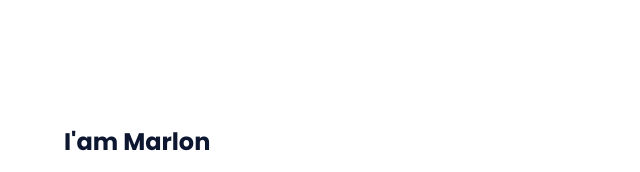
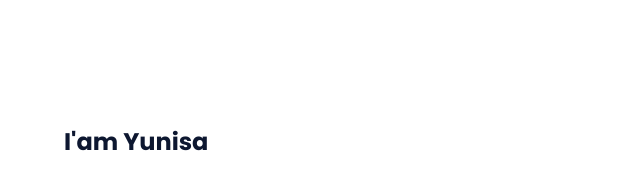
Before and after one commit to yunisadwi/Tugas-Pengembangan-Aplikasi-Web, a plain HTML site: page index.html in a window 1280 px wide. Shown: the part 897-1069 px from the top of the page, 576-1216 px from the left. Drawn offline with nearby package versions, Linux system fonts and the light colour scheme.

Commit message:
Update index.html

```diff
--- a/index.html
+++ b/index.html
@@ -73,7 +73,7 @@
                     </div>
 
                     <div>
-                        <h2 class="about__subtitle">I'am Marlon</h2>
+                        <h2 class="about__subtitle">I'am Yunisa</h2>
                         <p class="about__text">Lorem, ipsum dolor sit amet consectetur adipisicing elit. Voluptate cum expedita quo culpa tempora, assumenda, quis fugiat ut voluptates soluta, aut earum nemo recusandae cumque perferendis! Recusandae alias accusamus atque.</p>
                     </div>
                 </div>
```
